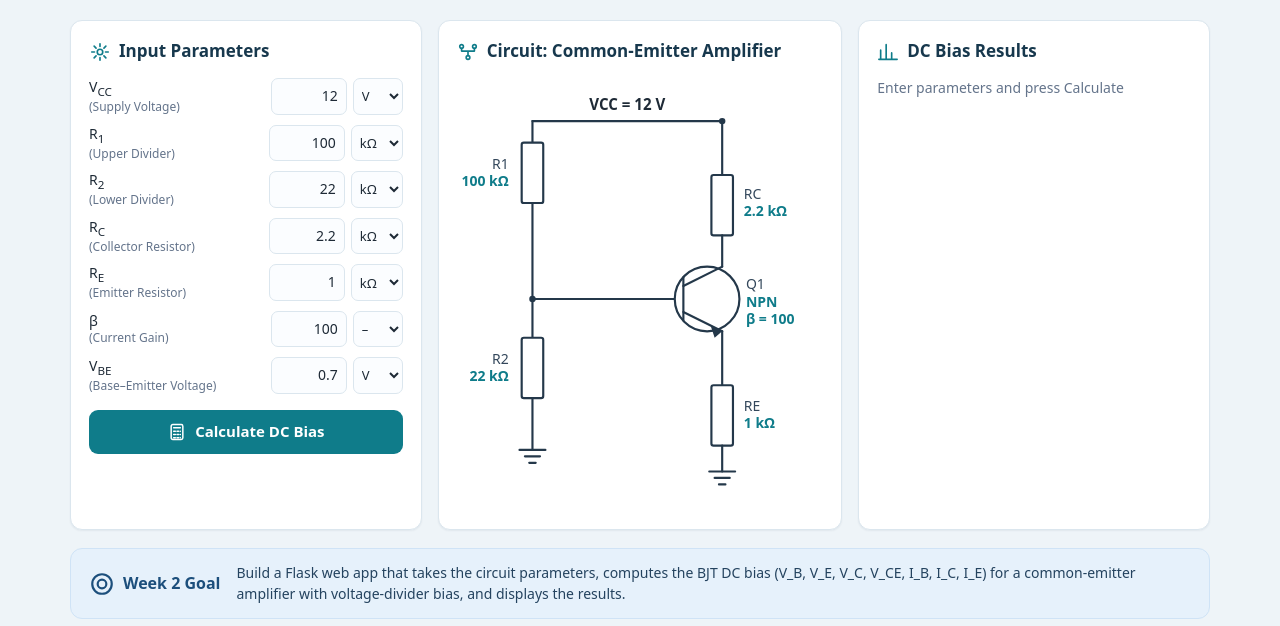
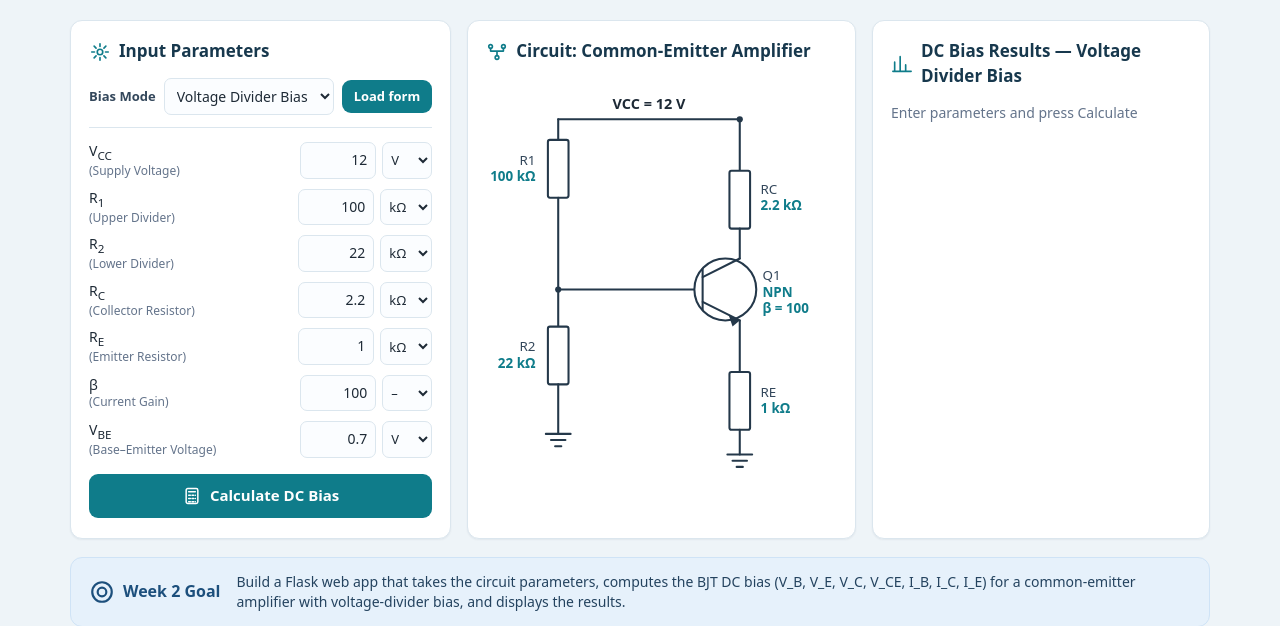
Before and after one commit to pleng4995-cloud/Git-Lab, a Flask app: page / in a window 1280 px wide. Shown: the part 85-711 px from the top of the page. Run offline with Flask 3, Linux system fonts and the light colour scheme.

Commit message:
feat: add mode selector and per-mode schematic

```diff
--- a/bjt_bias/static/style.css
+++ b/bjt_bias/static/style.css
@@ -129,6 +129,50 @@ body {
   stroke-width: 1.8;
   stroke-linecap: round;
   stroke-linejoin: round;
+}
+
+/* Mode selector */
+
+.mode-bar {
+  display: flex;
+  align-items: center;
+  gap: 8px;
+  margin-bottom: 14px;
+  padding-bottom: 12px;
+  border-bottom: 1px solid var(--line);
+}
+
+.mode-bar label {
+  font-size: 13px;
+  font-weight: 600;
+  color: #33475b;
+  white-space: nowrap;
+}
+
+.mode-bar select {
+  flex: 1;
+  min-width: 0;
+  padding: 7px 8px;
+  border: 1px solid var(--line);
+  border-radius: 7px;
+  background: #fbfdff;
+  color: var(--ink);
+  font: inherit;
+  font-size: 14px;
+}
+
+.mode-bar button {
+  width: auto;
+  margin-top: 0;
+  padding: 7px 12px;
+  font-size: 13px;
+  white-space: nowrap;
+}
+
+.mode-bar select:focus,
+.mode-bar button:focus-visible {
+  outline: 2px solid var(--teal);
+  outline-offset: 1px;
 }
 
 /* Inputs */
--- a/bjt_bias/templates/index.html
+++ b/bjt_bias/templates/index.html
@@ -42,7 +42,18 @@
         Input Parameters
       </h2>
 
+      <form method="get" class="mode-bar">
+        <label for="mode">Bias Mode</label>
+        <select id="mode" name="mode">
+          {% for key, label in mode_options %}
+          <option value="{{ key }}"{% if key == mode %} selected{% endif %}>{{ label }}</option>
+          {% endfor %}
+        </select>
+        <button type="submit" class="mode-load">Load form</button>
+      </form>
+
       <form method="post">
+        <input type="hidden" name="mode" value="{{ mode }}">
         <div class="field-list">
           {% for f in fields %}
           <div class="field">
@@ -72,7 +83,7 @@
 
       {% if errors %}
       <section class="errors" role="alert">
-        <h2>Invalid input</h2>
+        <h2>Invalid input ({{ mode_label }})</h2>
         <ul>
           {% for error in errors %}<li>{{ error }}</li>{% endfor %}
         </ul>
@@ -92,12 +103,13 @@
       </h2>
 
       <svg class="schematic" viewBox="0 0 340 400" role="img"
-           aria-label="Common-emitter amplifier with voltage-divider bias">
+           aria-label="Common-emitter amplifier, {{ mode_label }}">
         <!-- VCC rail -->
         <line class="wire" x1="70" y1="40" x2="246" y2="40"></line>
         <circle class="node" cx="246" cy="40" r="3"></circle>
         <text class="label strong" x="158" y="30" text-anchor="middle">VCC = {{ circuit.vcc }}</text>
 
+        {% if mode == "divider" %}
         <!-- R1 -->
         <line class="wire" x1="70" y1="40" x2="70" y2="60"></line>
         <rect class="component" x="60" y="60" width="20" height="56" rx="2"></rect>
@@ -120,6 +132,18 @@
           <line x1="-7" y1="6" x2="7" y2="6"></line>
           <line x1="-3" y1="12" x2="3" y2="12"></line>
         </g>
+        {% else %}
+        <!-- RB: base resistor straight from VCC -->
+        <line class="wire" x1="70" y1="40" x2="70" y2="60"></line>
+        <rect class="component" x="60" y="60" width="20" height="56" rx="2"></rect>
+        <line class="wire" x1="70" y1="116" x2="70" y2="205"></line>
+        <text class="label" x="48" y="84" text-anchor="end">RB</text>
+        <text class="label value" x="48" y="100" text-anchor="end">{{ circuit.rb }}</text>
+
+        <!-- base node -->
+        <circle class="node" cx="70" cy="205" r="3"></circle>
+        <line class="wire" x1="70" y1="205" x2="210" y2="205"></line>
+        {% endif %}
 
         <!-- RC -->
         <line class="wire" x1="246" y1="40" x2="246" y2="90"></line>
@@ -138,6 +162,7 @@
         <text class="label value" x="268" y="212">NPN</text>
         <text class="label value" x="268" y="228">&beta; = {{ circuit.beta }}</text>
 
+        {% if mode != "fixed" %}
         <!-- RE -->
         <line class="wire" x1="246" y1="235" x2="246" y2="285"></line>
         <rect class="component" x="236" y="285" width="20" height="56" rx="2"></rect>
@@ -149,6 +174,16 @@
           <line x1="-7" y1="6" x2="7" y2="6"></line>
           <line x1="-3" y1="12" x2="3" y2="12"></line>
         </g>
+        {% else %}
+        <!-- fixed bias: emitter tied straight to ground -->
+        <line class="wire" x1="246" y1="235" x2="246" y2="365"></line>
+        <text class="label" x="266" y="309">Emitter grounded</text>
+        <g class="ground" transform="translate(246,365)">
+          <line x1="-12" y1="0" x2="12" y2="0"></line>
+          <line x1="-7" y1="6" x2="7" y2="6"></line>
+          <line x1="-3" y1="12" x2="3" y2="12"></line>
+        </g>
+        {% endif %}
       </svg>
     </section>
 
@@ -157,7 +192,7 @@
         <svg viewBox="0 0 24 24" aria-hidden="true">
           <path d="M4 20V10M10 20V4M16 20v-7M22 20H2"></path>
         </svg>
-        DC Bias Results
+        DC Bias Results &mdash; {{ mode_label }}
       </h2>
 
       {% if result %}
```
